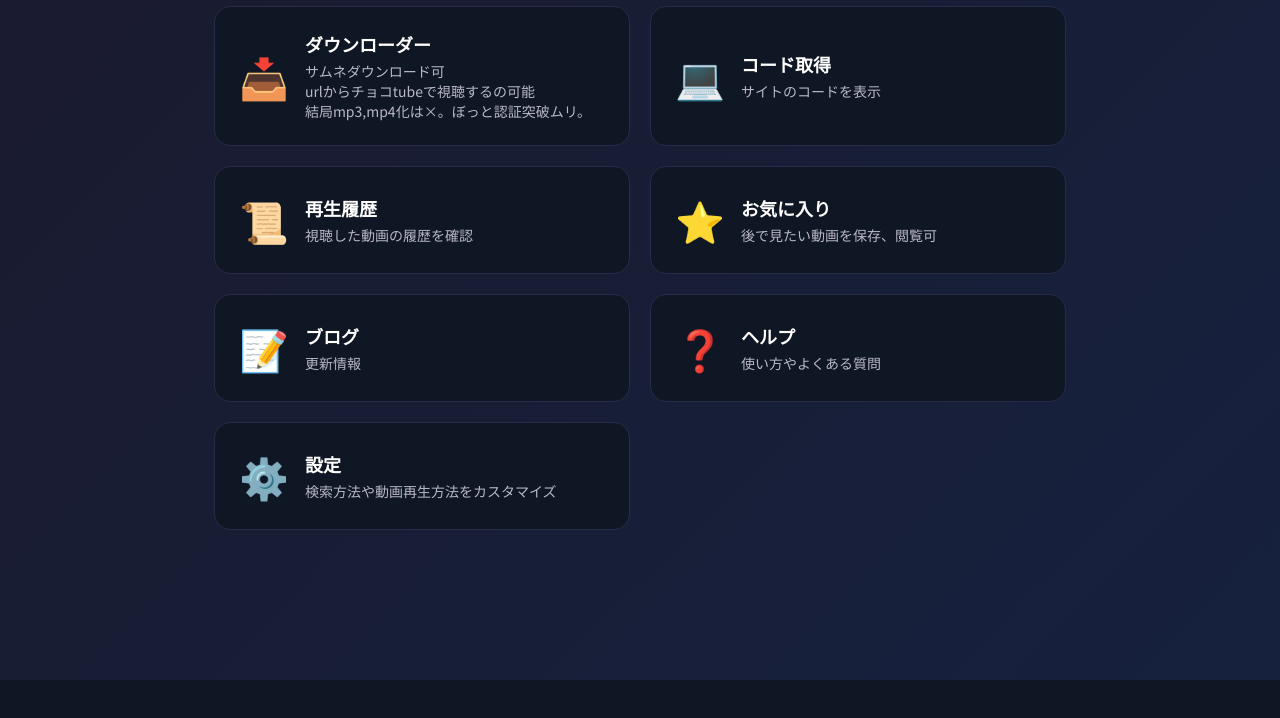
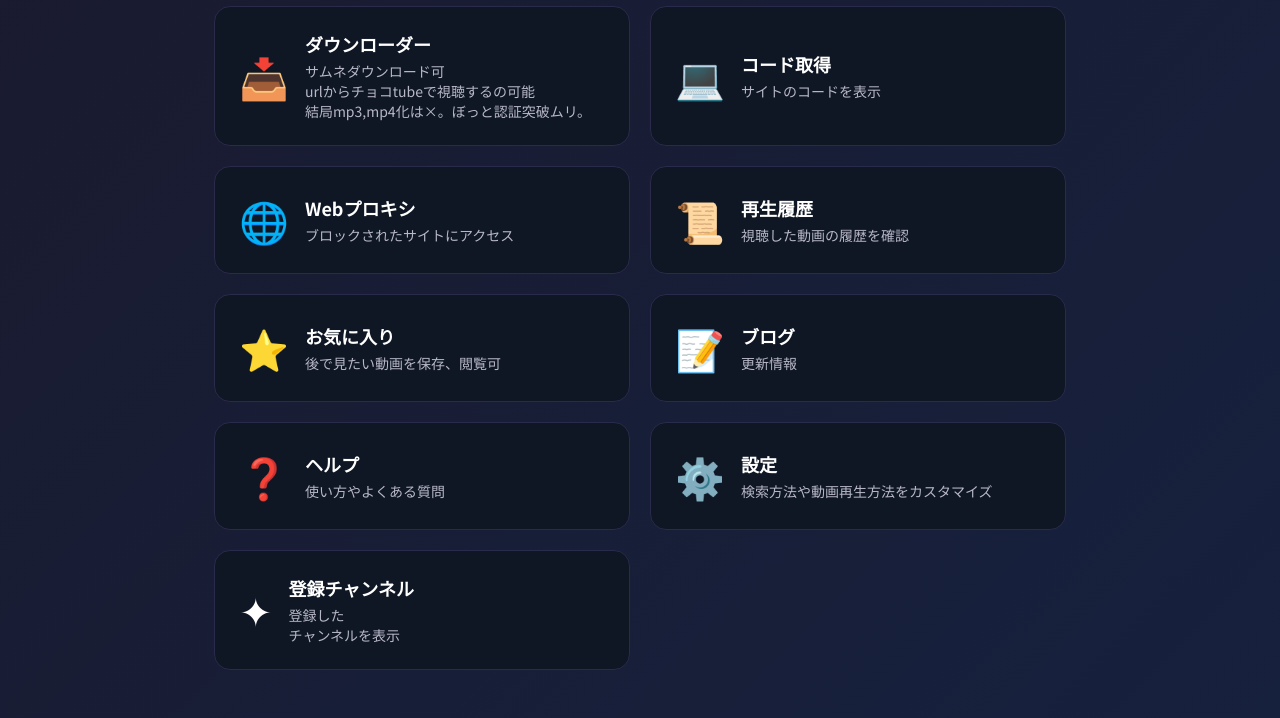
Before and after one commit to banana-coco/choco-tube, a Flask app: page /tool in a window 1280 px wide. Shown: the part 184-902 px from the top of the page. Before the commit the page ends 864 px from the top, so only its background shows below. Run offline with Flask 2, Linux system fonts and the light colour scheme; the visitor is signed in with stand-in values (Sample User, id 1); some libraries are stand-ins or nearby versions.

Commit message:
Update tool.html

```diff
--- a/templates/tool.html
+++ b/templates/tool.html
@@ -20,6 +20,14 @@
             <div class="tool-content">
                 <h3 class="tool-title">コード取得</h3>
                 <p class="tool-description">サイトのコードを表示</p>
+            </div>
+        </a>
+
+        <a href="/proxy" class="tool-card">
+            <div class="tool-icon">🌐</div>
+            <div class="tool-content">
+                <h3 class="tool-title">Webプロキシ</h3>
+                <p class="tool-description">ブロックされたサイトにアクセス</p>
             </div>
         </a>
 
@@ -63,6 +71,13 @@
             </div>
         </a>
 
+        <a href="/subscribed-channels" class="tool-card">
+            <div class="tool-icon">✦</div>
+            <div class="tool-content">
+                <h3 class="tool-title">登録チャンネル</h3>
+                <p class="tool-description">登録した<br>チャンネルを表示</p>
+            </div>
+        </a>
 
     </div>
 </div>
```
